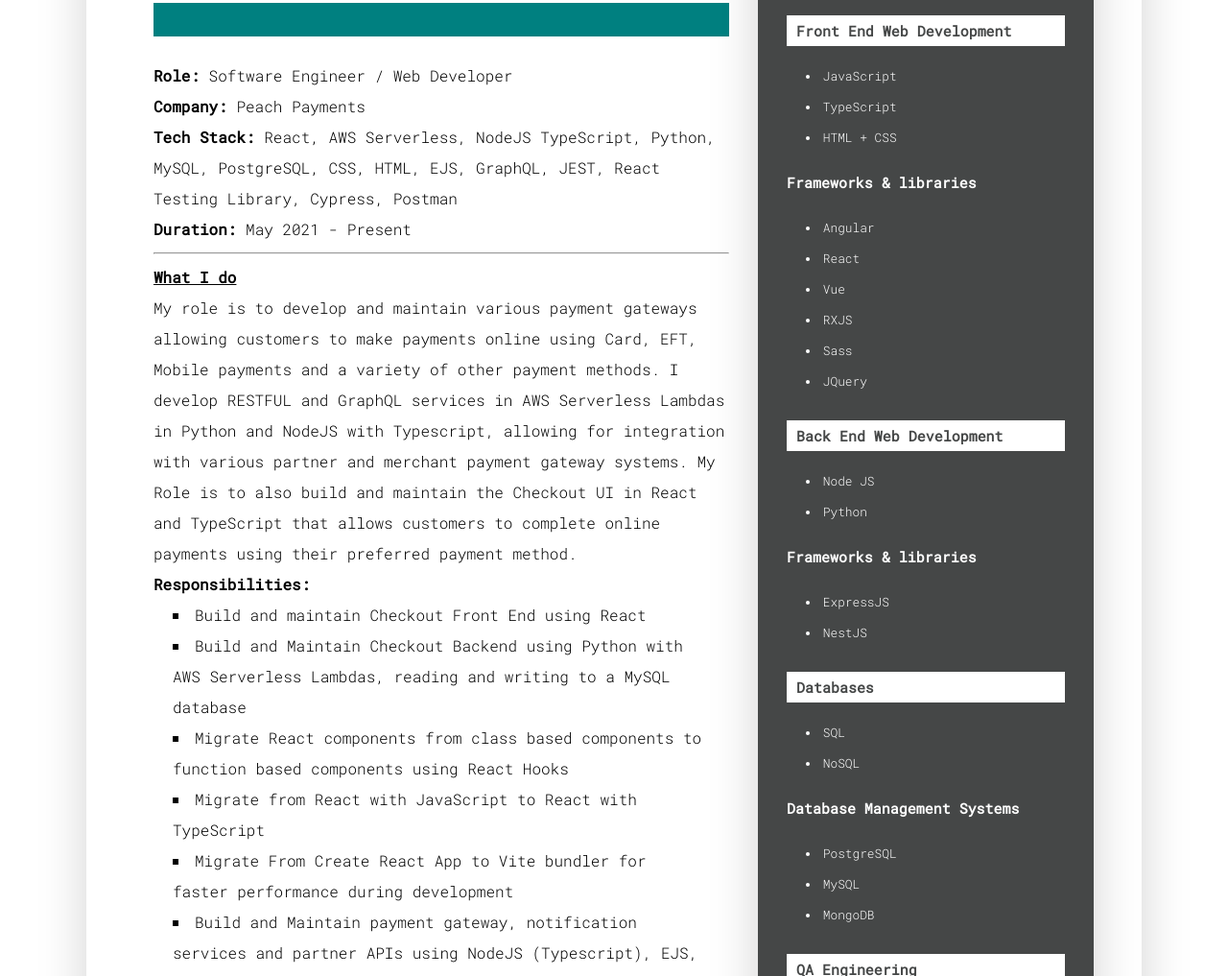
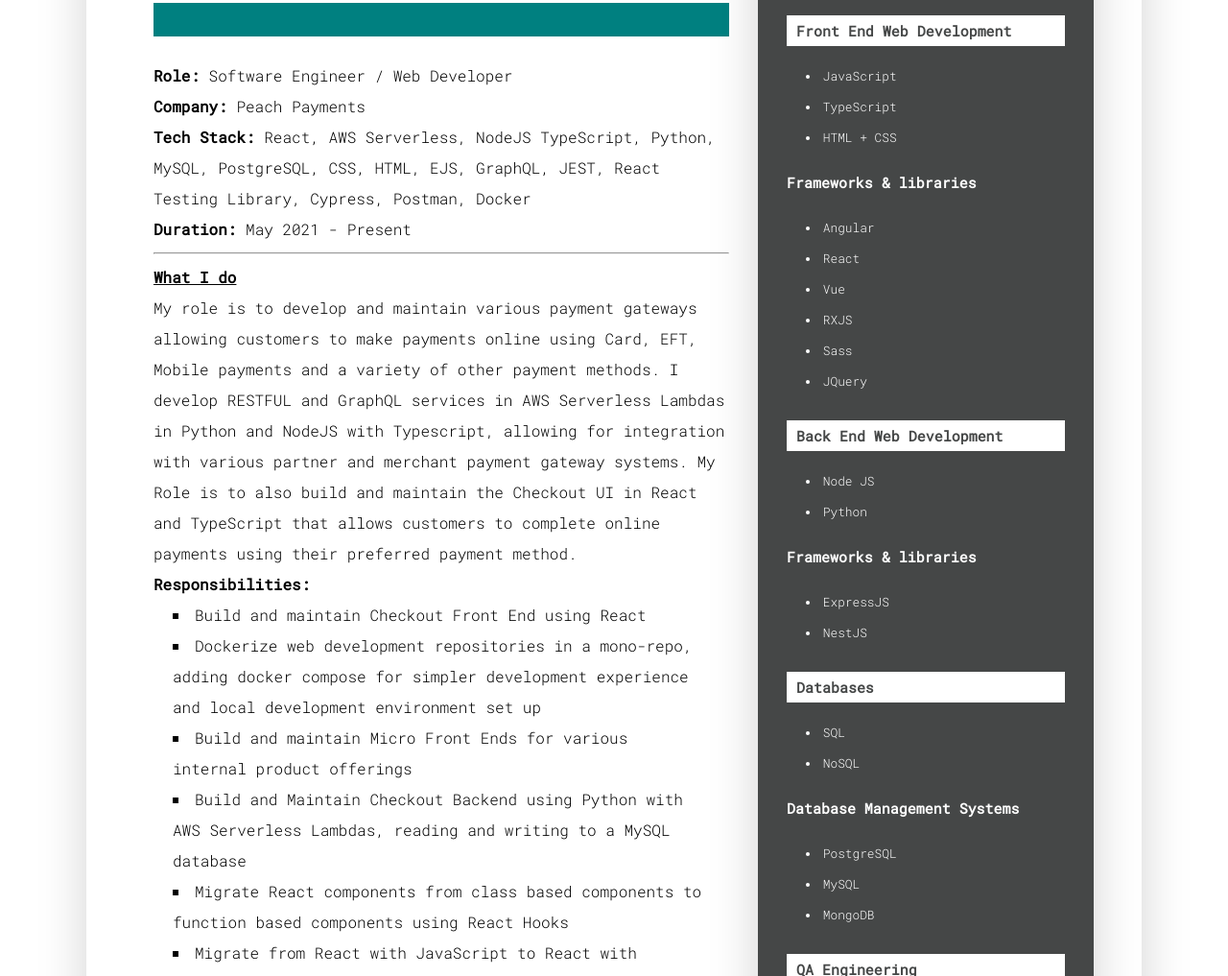
Before and after one commit to Mpilo-Pillz/mpillz-cv, a plain HTML site: page index.html in a window 1280 px wide. Shown: the part 694-1711 px from the top of the page at 96% size. Drawn offline with nearby package versions, Linux system fonts and the light colour scheme.

Commit message:
Adding Docker to Skill sets

```diff
--- a/index.html
+++ b/index.html
@@ -806,7 +806,8 @@ CLASSES
                   <li>
                     <strong>Tech Stack:</strong> React, AWS Serverless, NodeJS
                     TypeScript, Python, MySQL, PostgreSQL, CSS, HTML, EJS,
-                    GraphQL, JEST, React Testing Library, Cypress, Postman
+                    GraphQL, JEST, React Testing Library, Cypress, Postman,
+                    Docker
                   </li>
                   <li><strong>Duration:</strong> May 2021 - Present</li>
                 </ul>
@@ -828,6 +829,15 @@ CLASSES
                   <strong>Responsibilities:</strong>
                   <ul class="ul__list-style--square ul__padding--sides">
                     <li>Build and maintain Checkout Front End using React</li>
+                    <li>
+                      Dockerize web development repositories in a mono-repo,
+                      adding docker compose for simpler development experience
+                      and local development environment set up
+                    </li>
+                    <li>
+                      Build and maintain Micro Front Ends for various internal
+                      product offerings
+                    </li>
                     <li>
                       Build and Maintain Checkout Backend using Python with AWS
                       Serverless Lambdas, reading and writing to a MySQL
```
